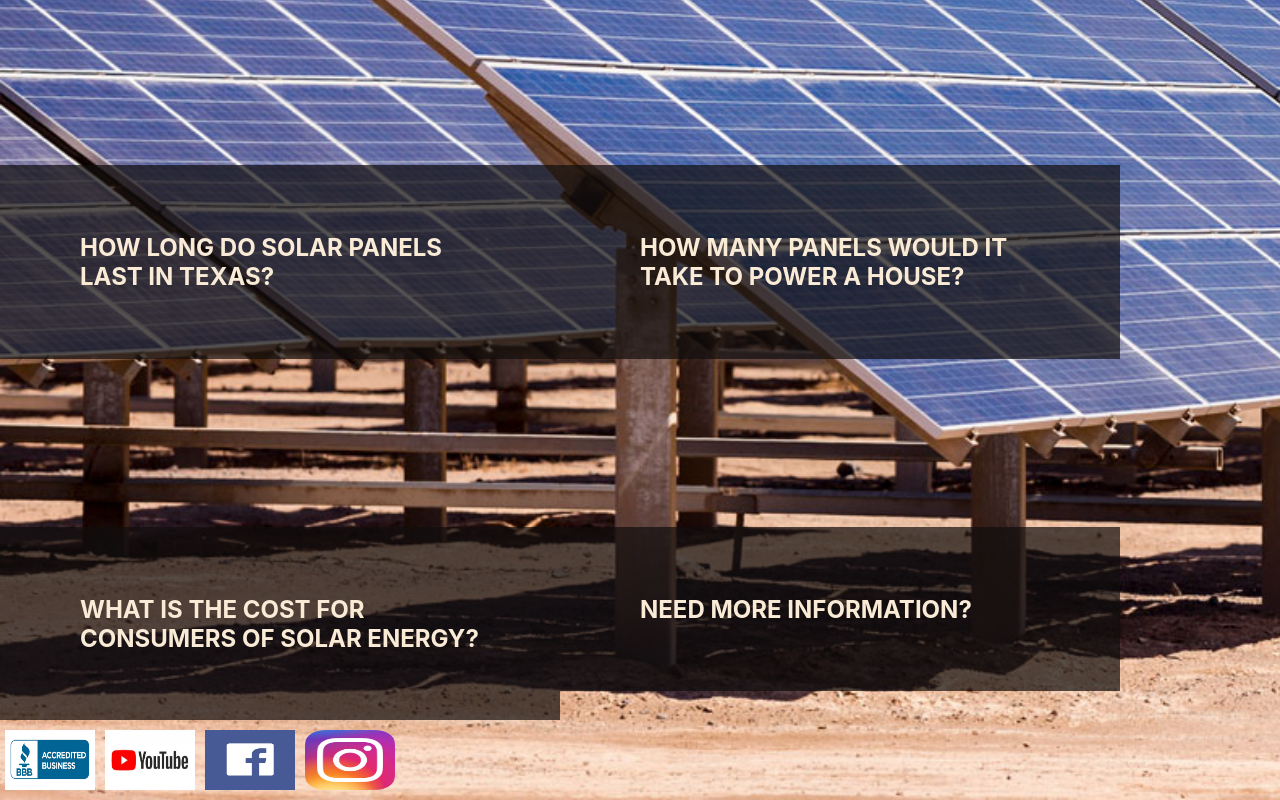
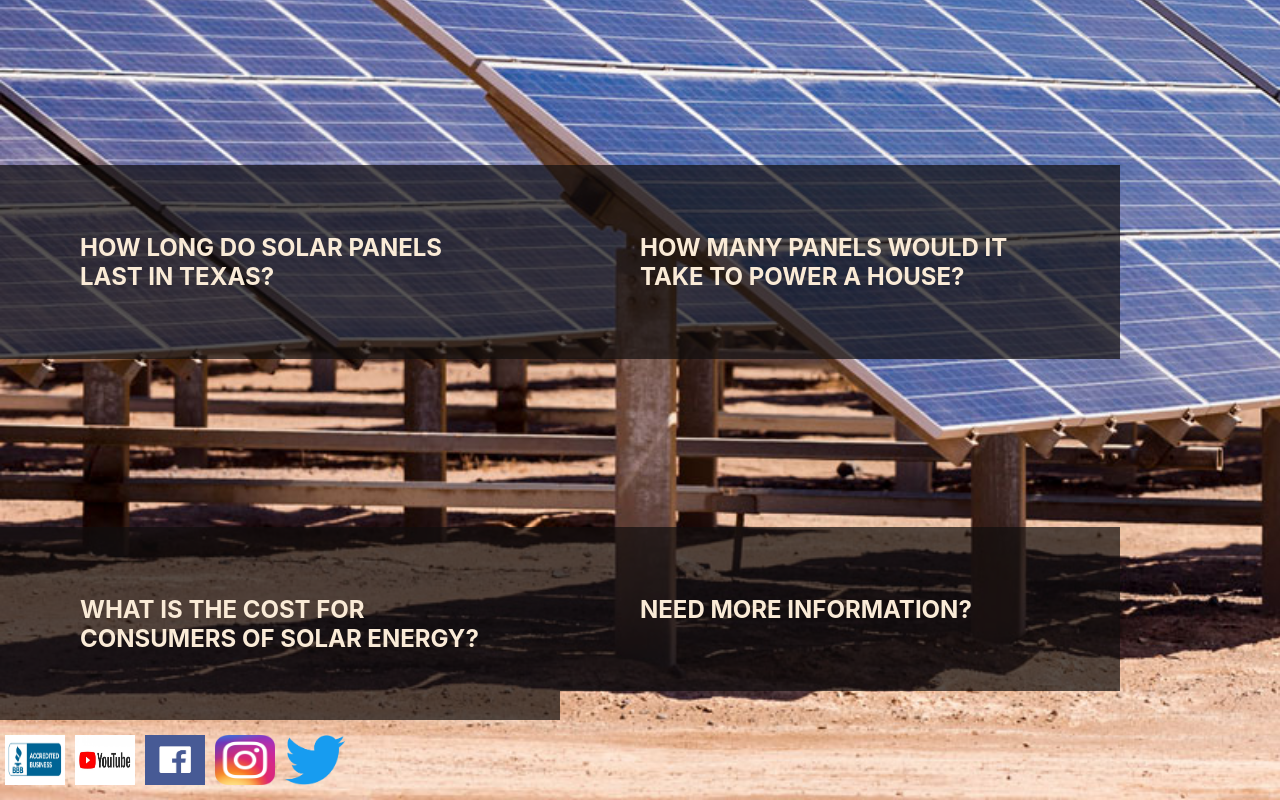
Before and after one commit to T-Eldridge/ComDevProj-SolarPanTX, a React (Create React App) app: page / in a window 1280 px wide. Shown: the part 365-1165 px from the top of the page. Built offline with nearby package versions, Linux system fonts and the light colour scheme.

Commit message:
Added twitter icon and fixed anchors to correct links

```diff
--- a/src/Components/footer.css
+++ b/src/Components/footer.css
@@ -6,8 +6,8 @@
 }
 
 img {
-    height: 60px;
-    width: 90px;
+    height: 50px;
+    width: 60px;
     float: left;
     margin-left: 5px;
     margin-right: 5px;
--- a/src/Components/footer.js
+++ b/src/Components/footer.js
@@ -4,13 +4,15 @@ import Logo from "../images/BBB-Logo.jpg"
 import YT from "../images/yt-thumb.jpg";
 import FB from "../images/facebook.jpg";
 import IG from "../images/2048px-Instagram_icon.png";
+import Twitter from "../images/Twitter-logo.svg.png";
 
 
 const Footer = () => <div className="Footer">
     <a href="https://www.bbb.org/"><img src={Logo} alt="BBB" /></a>
-    <a href="https://www.youtube.com/"><img  src={YT} alt="YT"/></a>
-    <a href="https://www.facebook.com/"><img  src={FB} alt="FB"/></a>
-    <a href="https://www.instagram.com/?hl=en"><img  src={IG} alt="IG"/></a>
+    <a href="https://www.youtube.com/channel/UCs6__DhtjJ_olrruo9flyLQ"><img  src={YT} alt="YT"/></a>
+    <a href="https://www.facebook.com/profile.php?id=100078358163935"><img  src={FB} alt="FB"/></a>
+    <a href="https://www.instagram.com/sptxservices/"><img  src={IG} alt="IG"/></a>
+    <a href="https://twitter.com/Sptxservices"><img src={Twitter} alt="Twitter"/></a>
 </div>
 
 
```
Also changed, not shown: src/images/Twitter-logo.svg.png (added).
